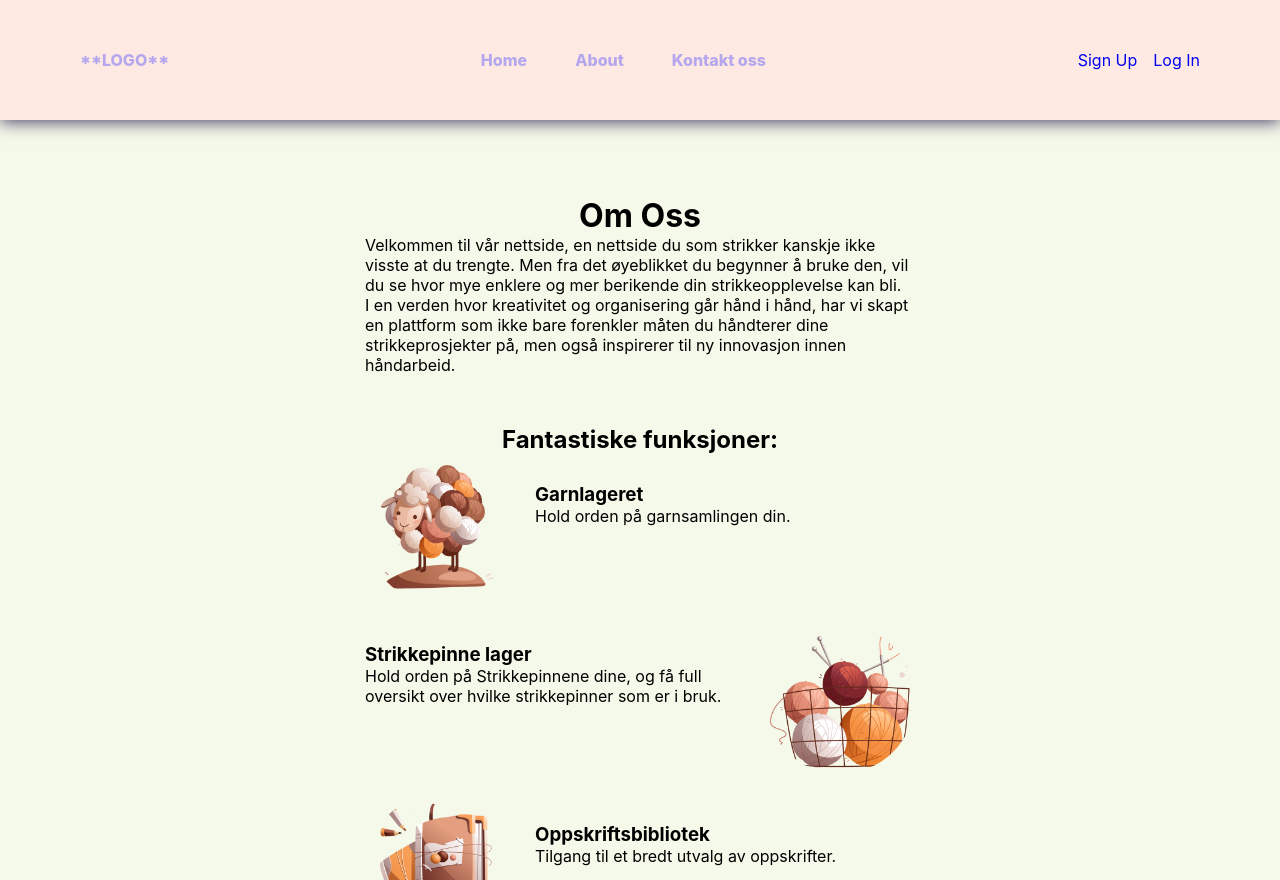
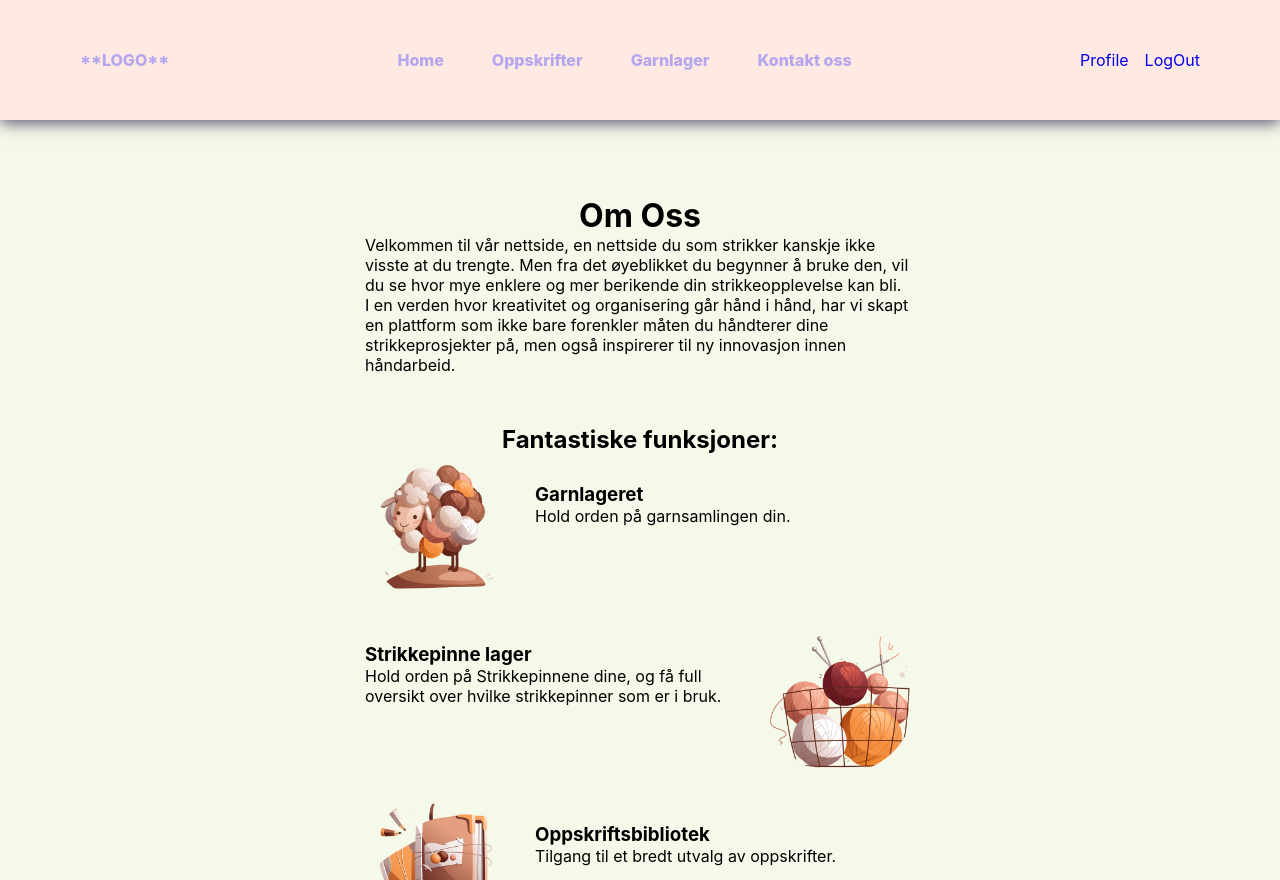
Before and after one commit to uit-inf-2900/Team12, a React (Create React App) app in the folder front/: page /about in a window 1280 px wide. Built offline with nearby package versions, Linux system fonts and the light colour scheme.

Commit message:
removed uneccesarry code

```diff
--- a/front/src/App.js
+++ b/front/src/App.js
@@ -18,7 +18,7 @@ import ContactUs from './pages/ContactUs/ContactUs';
 export default function App() {
 
   // ENDRE DENNE TIL FALSE FOR Å SE HVORDAN DET SER UT NÅR MAN ER LOGGET UT OG TRUE FOR Å SE HVORDAN DET SER UT NÅR MAN ER LOGGET INN
-  const [isLoggedIn, setIsLoggedIn] = useState(false);
+  const [isLoggedIn, setIsLoggedIn] = useState(true);
 
   const handleLogout = () => {
     setIsLoggedIn(false);
--- a/front/src/pages/ContactUs/ContactUs.js
+++ b/front/src/pages/ContactUs/ContactUs.js
@@ -1,10 +1,11 @@
 import React, { useState } from 'react';
-import "../SignUp_LogIn/Reg.css";
-import "./ContactUs.css"
 import InputField from "../SignUp_LogIn/InputField";
 import { useForm } from 'react-hook-form';
 import validator from 'validator'; // Sørg for at 'validator' er installert
 import Image from "../../images/6.png";
+
+import "../SignUp_LogIn/Reg.css";
+import "./ContactUs.css"
 
 const FAQItem = ({ question, answer }) => {
     const [isOpen, setIsOpen] = useState(false);
--- a/front/src/pages/about/about.js
+++ b/front/src/pages/about/about.js
@@ -3,13 +3,6 @@ import { Link } from "react-router-dom";
 
 import "../SignUp_LogIn/Reg.css";
 import "./about.css";
-import TeamImage1 from "../../images/stash.png";
-import TeamImage2 from "../../images/6.png";
-
-import YarnSheep from "../../images/yarnSheep.png";
-import Basked from "../../images/yarnBasket.png";
-import Books from "../../images/books.png";
-import Planning from "../../images/reading.png";
 
 import { getImageByName } from '../../images/getImageByName';
 
@@ -119,7 +112,7 @@ export const About = () => {
           name="Emilie"
           role="Rolle i Prosjektet"
           background="Kort beskrivelse av bakgrunn og ekspertise"
-          imageSrc={TeamImage2}
+          imageSrc={getImageByName('yarnSheep')}
         />
         <TeamMember
           imageSrc={getImageByName('huggingYarn')}
@@ -135,7 +128,7 @@ export const About = () => {
           background="Kort beskrivelse av bakgrunn og ekspertise"
         />
         <TeamMember
-          imageSrc={TeamImage2}
+          imageSrc={getImageByName('yarnSheep')}
           name="Skjalg"
           role="Rolle i Prosjektet"
           background="Kort beskrivelse av bakgrunn og ekspertise"
```
